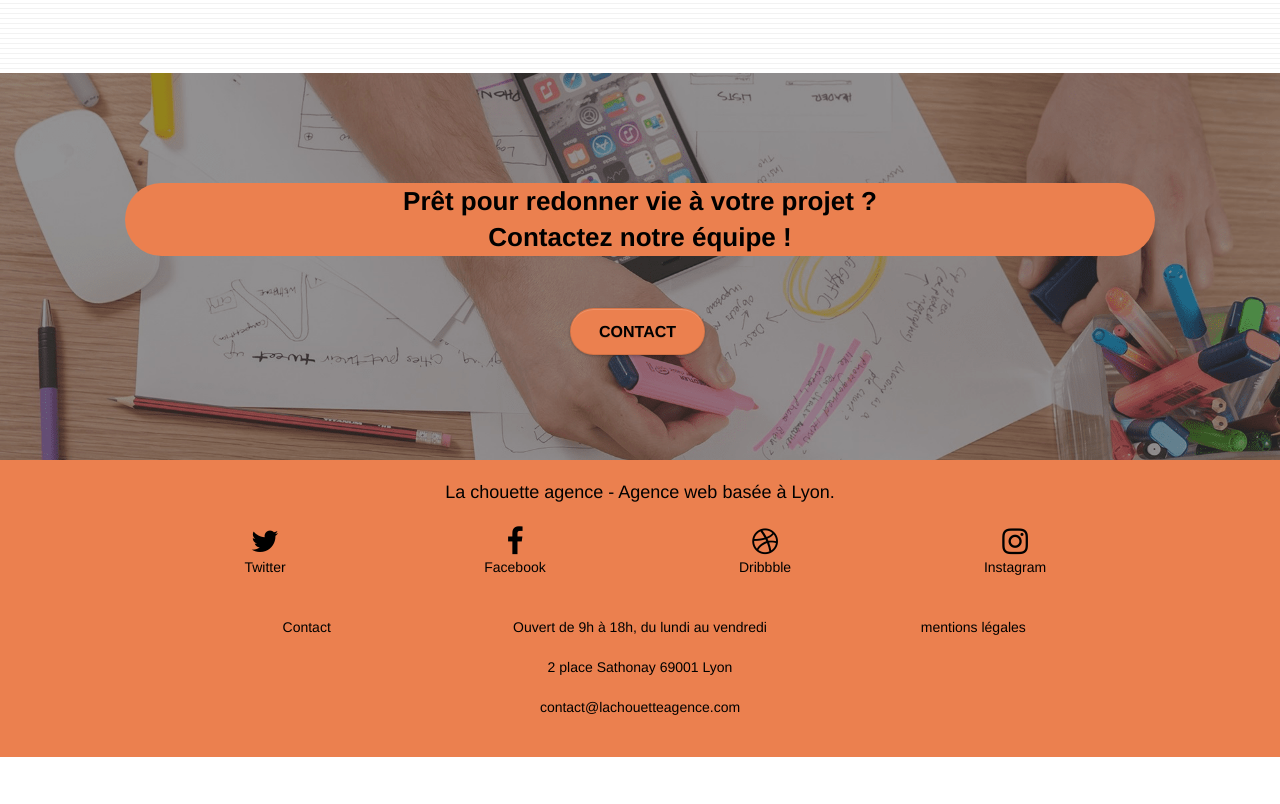
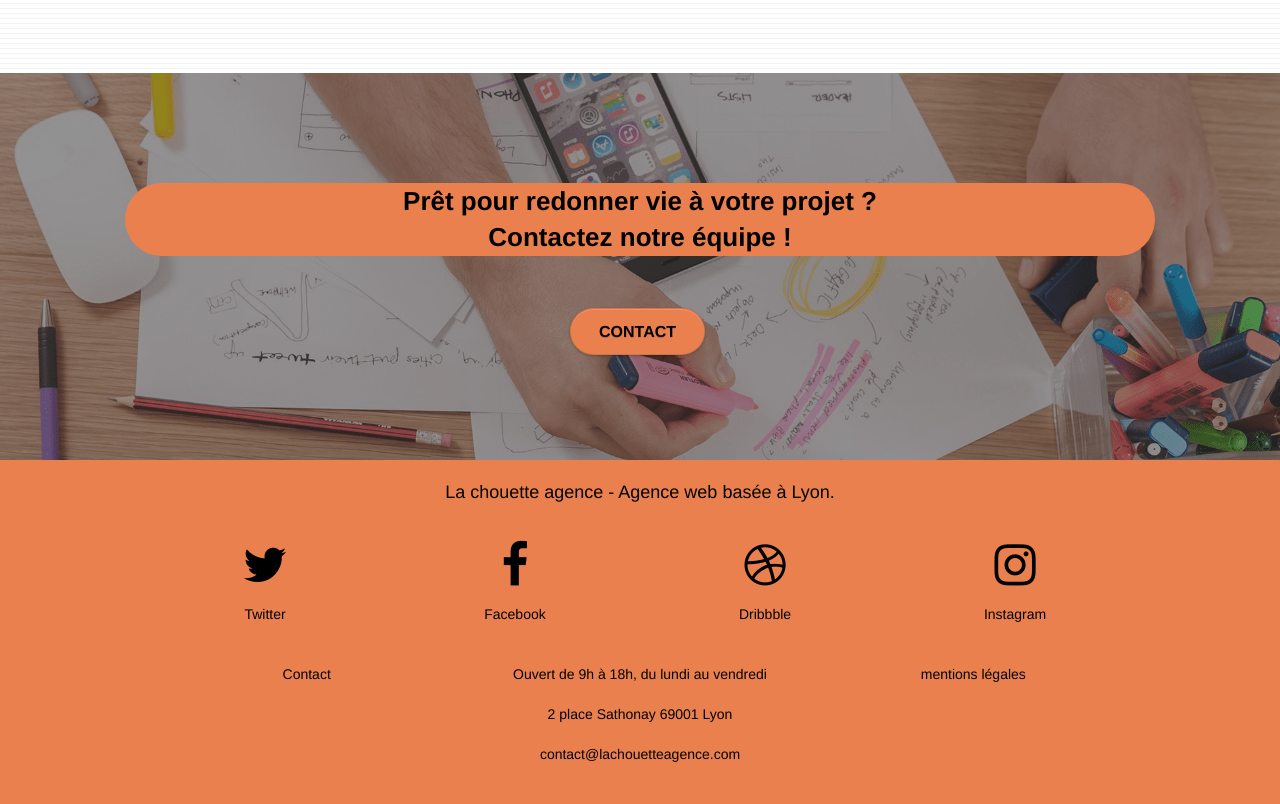
Before and after one commit to lucie-gonzalez/luciegonzalez_4_26022021, a plain HTML site: page index.html in a window 1280 px wide. Shown: the part 3538-4342 px from the top of the page. Before the commit the page ends 4295 px from the top, so only its background shows below. Drawn offline with Linux system fonts and the light colour scheme.

Commit message:
taille icone et police temporaire

```diff
--- a/css/et-line.css
+++ b/css/et-line.css
@@ -3,7 +3,8 @@
     src: url(../fonts/et-line.eot);
     src: url(../fonts/et-line.eot?#iefix) format('embedded-opentype'), url(../fonts/et-line.woff) format('woff'), url(../fonts/et-line.ttf) format('truetype'), url(../fonts/et-line.svg#et-line) format('svg');
     font-weight: 400;
-    font-style: normal
+    font-style: normal;
+    font-display: swap;
 }
 
 .et-icon-adjustments,
@@ -107,7 +108,7 @@
 .et-icon-wallet,
 .et-icon-wine {
     font-family: et-line;
-    speak: none;
+
     font-style: normal;
     font-weight: 400;
     font-variant: normal;
--- a/style.css
+++ b/style.css
@@ -412,7 +412,8 @@ button {
     margin-right: 15%;
 }
 .icon-md {
-    font-size: 30px!important;
+    font-size: 48px!important;
+    margin: 15px 15px 15px 15px;
 }
 
 .icon-lg {
```
